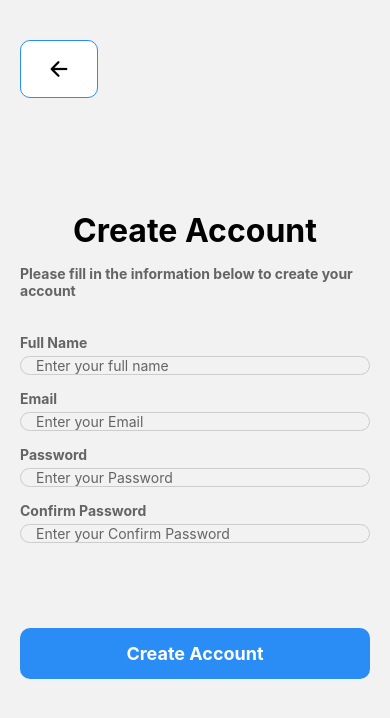
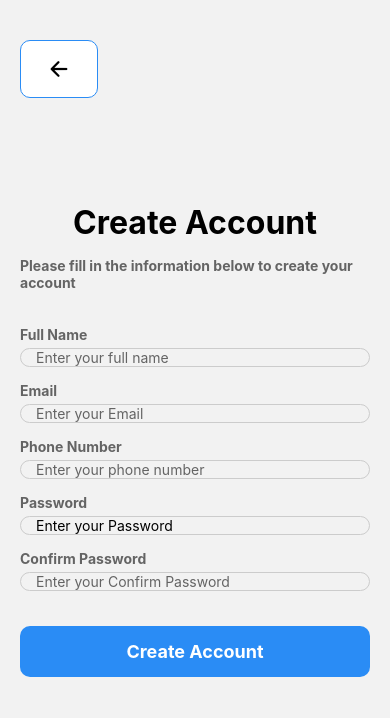
Before and after one commit to jieddev/MobikadProject4, a React Native app: screen /CreateAccountScreen in a window 390 px wide. Shown: the top 718 px of the page. Built offline with nearby package versions, Linux system fonts and the light colour scheme.

Commit message:
feat: Add function for Create Account Button

```diff
--- a/app/screens/CreateAccountScreen.js
+++ b/app/screens/CreateAccountScreen.js
@@ -8,10 +8,15 @@ import Spacer from '../components/spacer'
 
 
 export default function CreateAccountScreen({ navigation }) {
-  const [name, setName] = useState('')
-  const [email, setEmail] = useState('')
-  const [password, setPassword] = useState('')
-  const [confirmPassword, setConfirmPassword] = useState('')
+  const [name, setName] = useState('');
+  const [email, setEmail] = useState('');
+  const [phone, setPhone] = useState('');
+  const [password, setPassword] = useState('');
+  const [confirmPassword, setConfirmPassword] = useState('');
+
+  const handleCreateAccount = () => {
+    console.log({name, email, phone, password, confirmPassword});
+  }
 
   return (
     <View style={styles.container}>
@@ -23,7 +28,7 @@ export default function CreateAccountScreen({ navigation }) {
         <Icon name="arrow-back" size={24} color="black" />
       </TouchableOpacity>
 
-      <Spacer height={60} />
+      <Spacer height={50} />
 
       <Text style={styles.title}>Create Account</Text>
 
@@ -51,11 +56,22 @@ export default function CreateAccountScreen({ navigation }) {
         autoCapitalize="none"
       />
 
+      <Text style={styles.textFormat}>Phone Number</Text>
+      <TextInput
+        style={styles.input}
+        placeholder="Enter your phone number"
+        placeholderTextColor={colors.textColor}
+        value={phone}
+        onChangeText={setPhone}
+        keyboardType="phone-pad"
+      />
+
       <Text style={styles.textFormat}>Password</Text>
       <TextInput
         style={styles.input}
         placeholder="Enter your Password"
-        placeholderTextColor={colors.textColor}
+        placeholderTextColor="black"
+        color={colors.black}
         value={password}
         onChangeText={setPassword}
         secureTextEntry
@@ -66,6 +82,7 @@ export default function CreateAccountScreen({ navigation }) {
         style={styles.input}
         placeholder="Enter your Confirm Password"
         placeholderTextColor={colors.textColor}
+        color={colors.black}
         value={confirmPassword}
         onChangeText={setConfirmPassword}
         secureTextEntry
@@ -73,12 +90,10 @@ export default function CreateAccountScreen({ navigation }) {
 
       <Spacer height={20} />
 
-      <Spacer height={50} />
 
-      <TouchableOpacity style={styles.createButton}>
+      <TouchableOpacity style={styles.createButton} onPress={handleCreateAccount}>
         <Text style={styles.buttonText}>Create Account</Text>
       </TouchableOpacity>
-
     </View>
   )
 }
```
